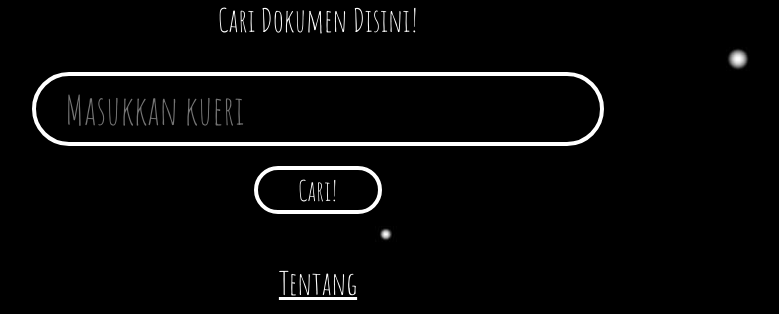
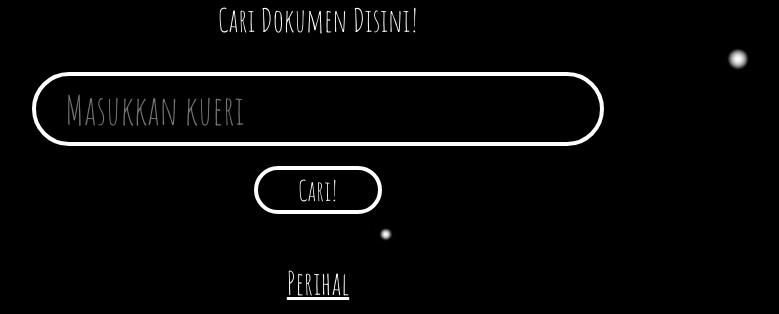
Before and after one commit to andresjerriels/Algeo02-19193, a Flask app: page / in a window 1280 px wide. Shown: the part 486-800 px from the top of the page, without its empty margins (322-1101 px from the left). Run offline with Flask 2, Linux system fonts and the light colour scheme; data that the repository does not hold is empty.

Commit message:
taro link perihal, masi error?

```diff
--- a/src/templates/home.html
+++ b/src/templates/home.html
@@ -90,6 +90,6 @@
 </div>
 
 <footer>
-    <a href="">Tentang</a>
+    <a href="perihal.html">Perihal</a>
 </footer>
 {% endblock %}
```
